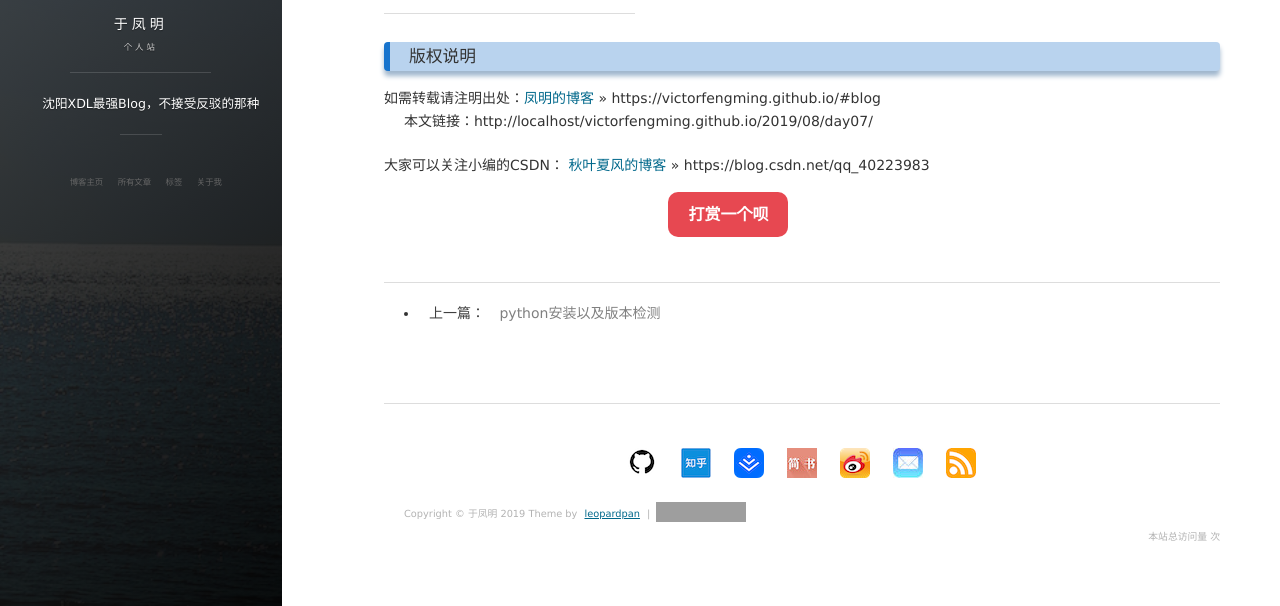
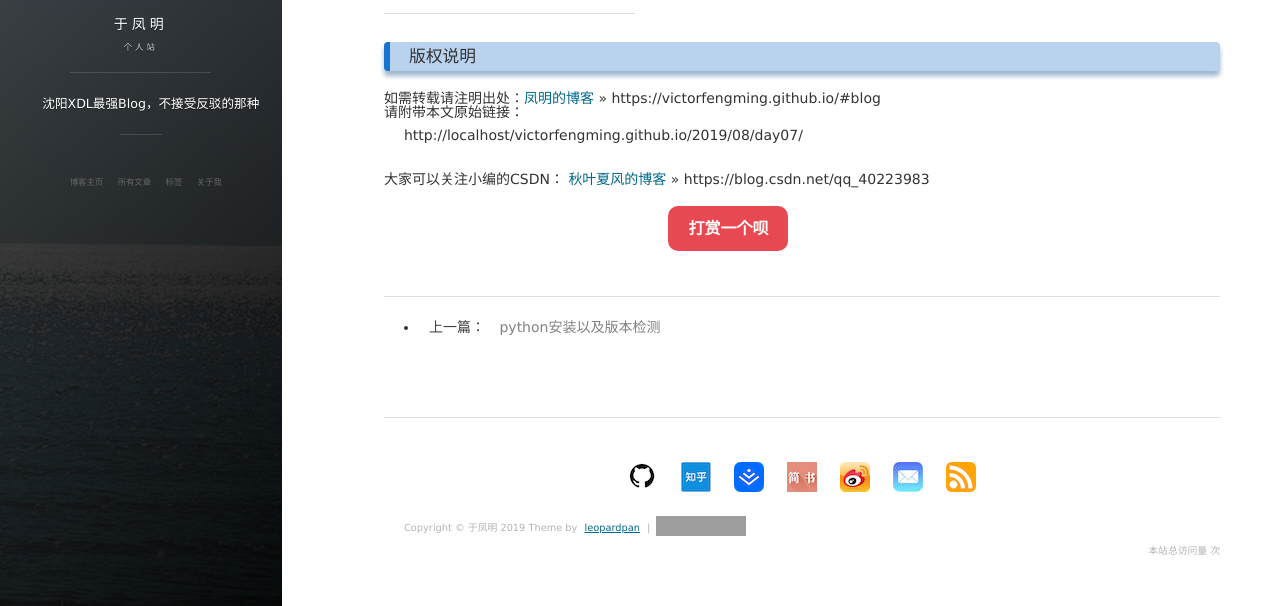
Before and after one commit to 1978413822/victorfengming.github.io, a Jekyll site: the page built from _posts/2019-08-20-day07.md, in a window 1280 px wide and 1137 px high, cut to the strip 531-1137 px from the top of the window. Built offline with Jekyll 4.4.1, drawn with Linux system fonts in a browser that asks for light colours; nearby versions of some CDN libraries; comment, search, counter and statistics services are not loaded; grey boxes are pictures that could not be loaded.

Commit message:
模板中的本文连接问题

```diff
--- a/_layouts/post.html
+++ b/_layouts/post.html
@@ -23,7 +23,7 @@ layout: default
 <h3>版权说明</h3>
 如需转载请注明出处：<a href="https://victorfengming.github.io/#blog">凤明的博客</a> » https://victorfengming.github.io/#blog
 <br>
-<p id="self_url"></p>
+请附带本文原始链接：<p id="self_url"></p>
 <br>
 大家可以关注小编的CSDN：
 <a href="https://blog.csdn.net/qq_40223983">秋叶夏风的博客</a> » https://blog.csdn.net/qq_40223983
```
Also changed, not shown: other parts of _layouts/post.html (+1 -1 lines).
